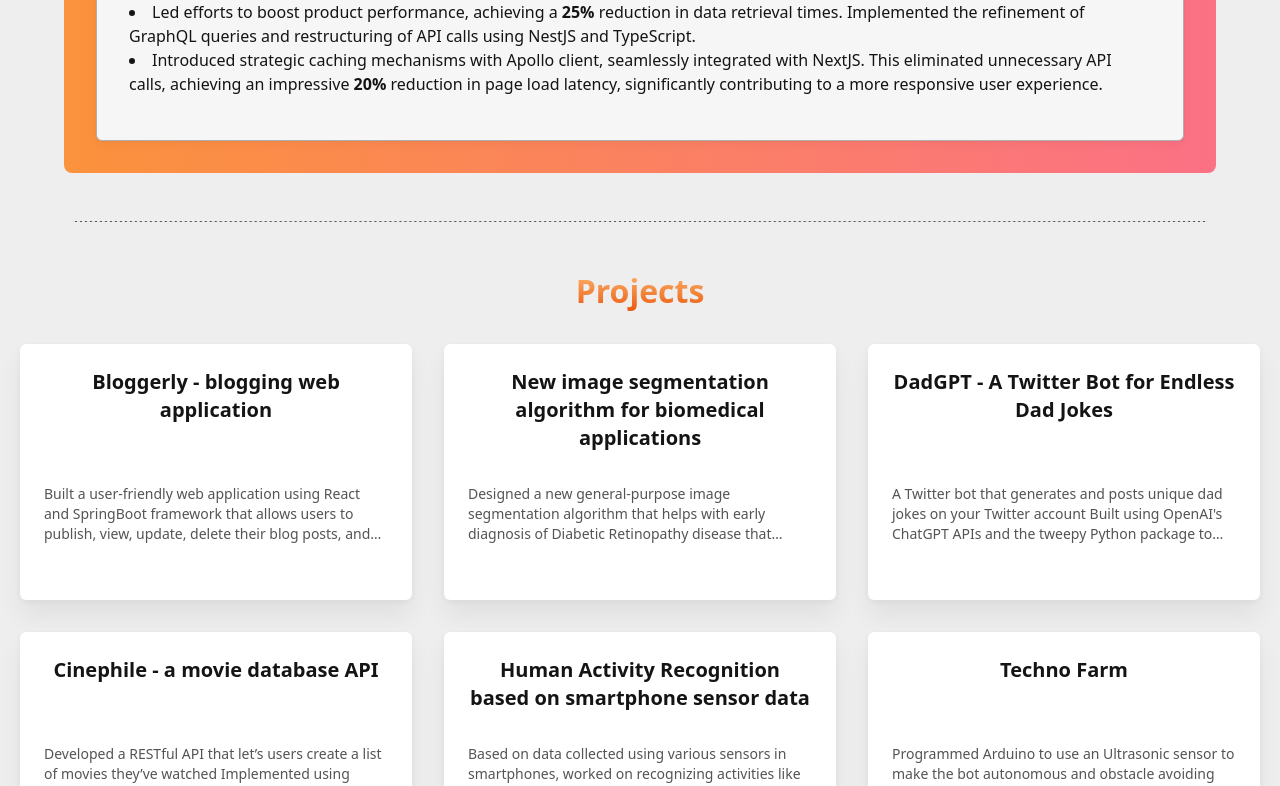
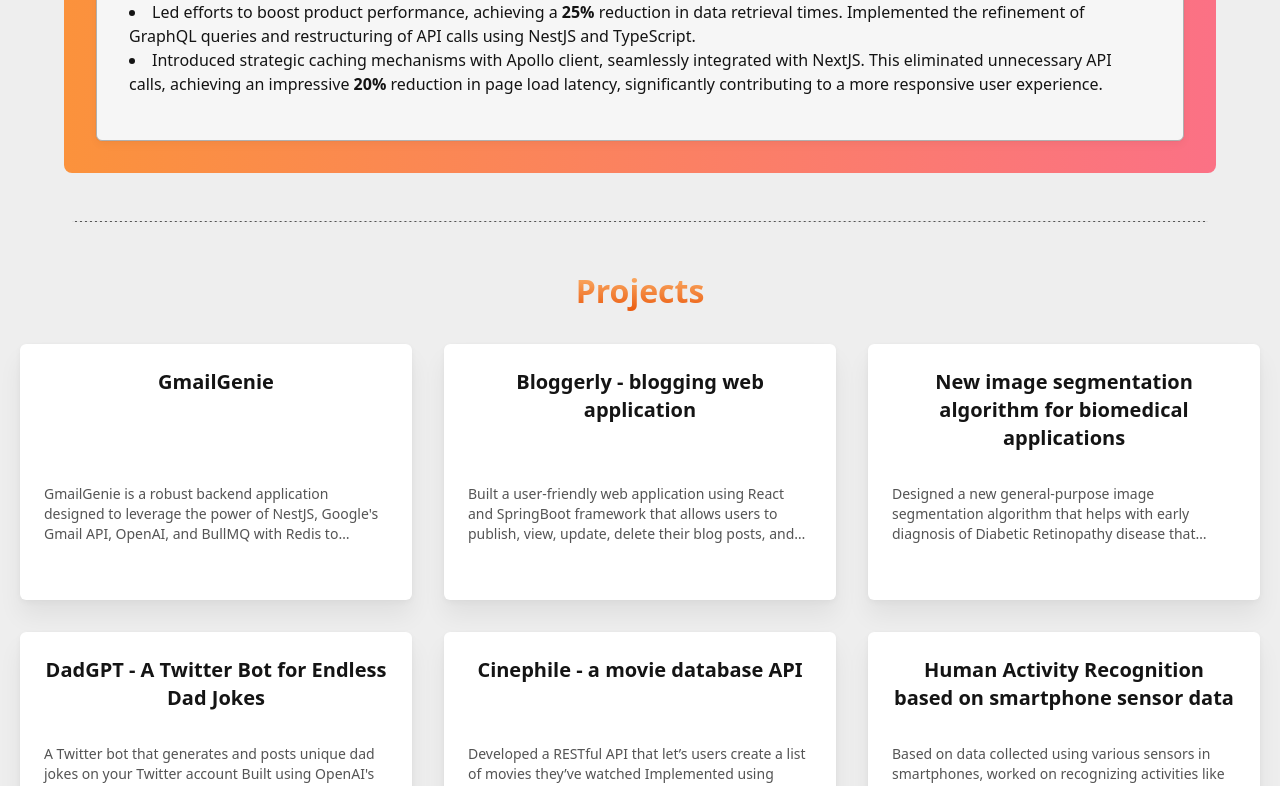
Before and after one commit to niketjain1/Portfolio, a React (Create React App) app: page / in a window 1280 px wide. Shown: the part 1143-1929 px from the top of the page. Built offline with nearby package versions, Linux system fonts and the light colour scheme.

Commit message:
📦 NEW: Added GmailGenie project

```diff
--- a/src/constants/projects.js
+++ b/src/constants/projects.js
@@ -1,4 +1,11 @@
   export const projects = [
+    {
+      id: 0,
+      title: "GmailGenie",
+      description: `GmailGenie is a robust backend application designed to leverage the power of NestJS, Google's Gmail API, OpenAI, and BullMQ with Redis to automate email processing. This application simplifies managing and responding to emails for professionals and businesses, featuring automatic authentication via Google, retrieval of recent emails, and AI-driven response generation. The scheduler, powered by BullMQ, runs tasks every minute, ensuring prompt email interactions and operations.
+      `,
+      githubLink: "https://github.com/niketjain1/GmailGenie",
+    },
     {
       id: 1,
       title: "Bloggerly - blogging web application",
```
